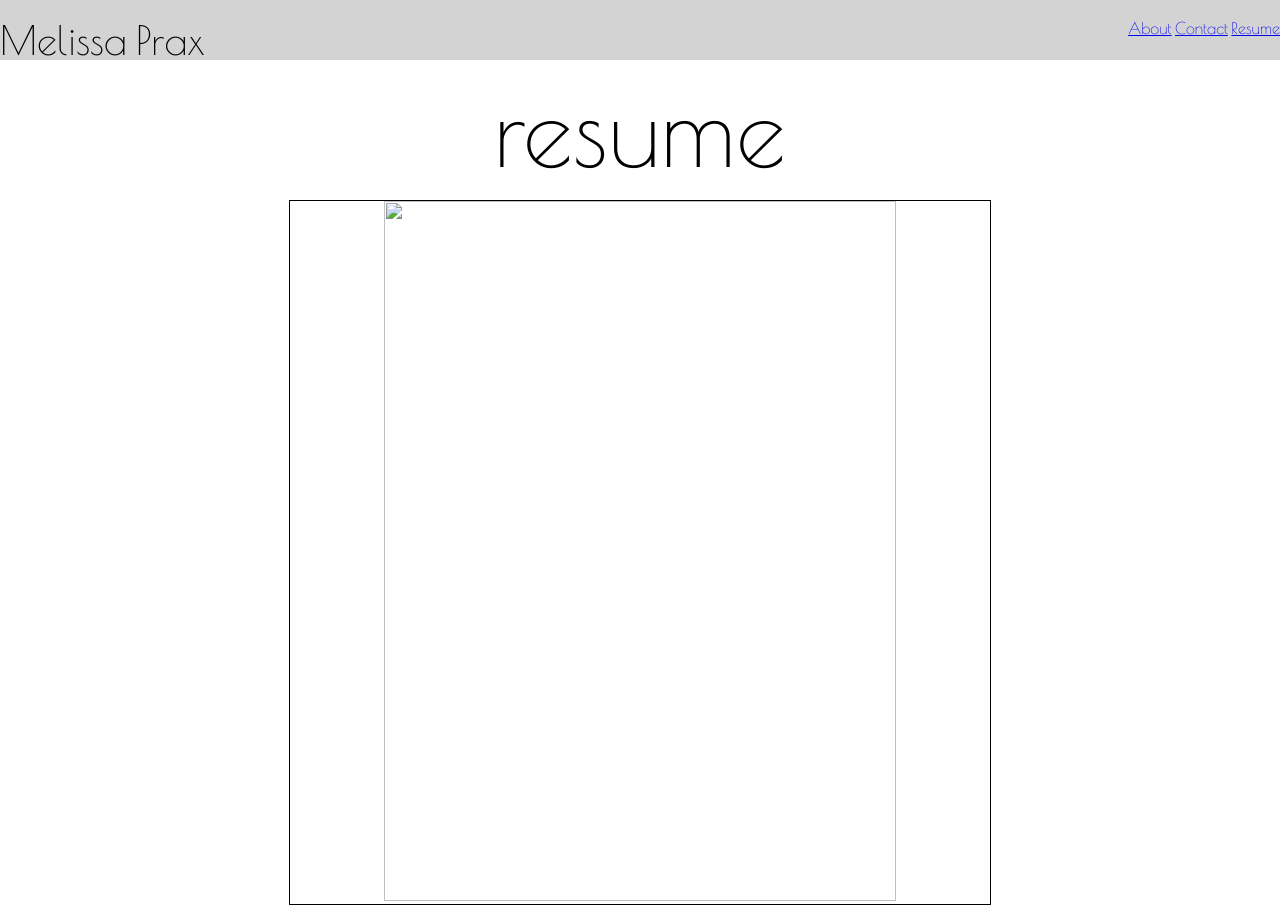
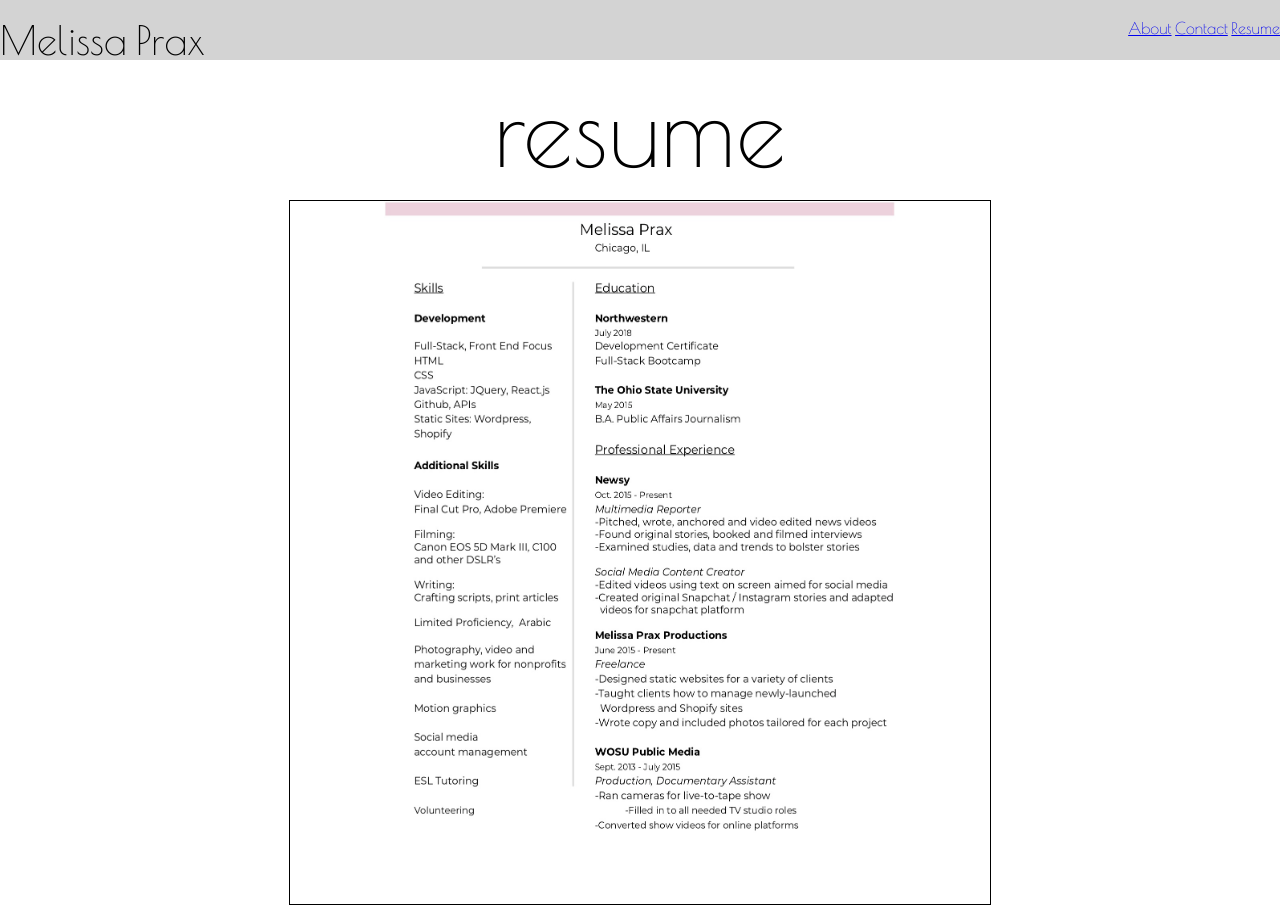
Before and after one commit to melissaprax/responsive-portfolio, a plain HTML site: page resume.html in a window 1280 px wide. Shown: the top 905 px of the page. Drawn offline with nearby package versions, Linux system fonts and the light colour scheme.

Commit message:
resume change

```diff
--- a/resume.html
+++ b/resume.html
@@ -28,7 +28,7 @@
            <p class="t-a-c fpo mt-20px mb-20px fs-100px">resume</p>
             <div class="b-s b-w w-700px mt-20px mb-20px mr-a ml-a w-500px">
            <p><div class="t-a-c fpo fs-25px">
-               <img src="./images/Mel Resume.jpg" class="resume resume-sm"/>
+               <img src="./images/resume.jpg" class="resume resume-sm"/>
               </div></div></p>
 
         </div>
```
Also changed, not shown: images/resume.jpg (added), 1 other file.
